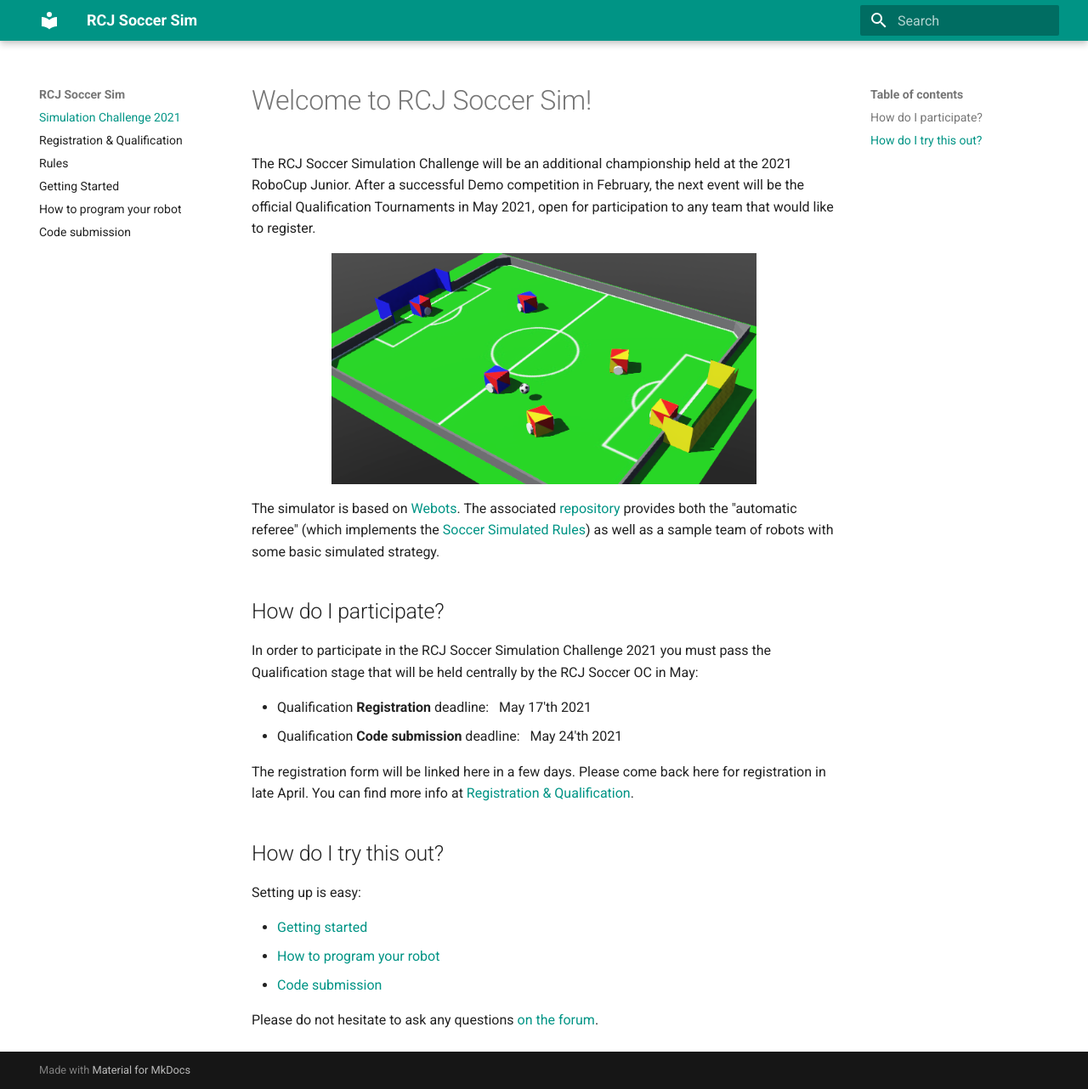
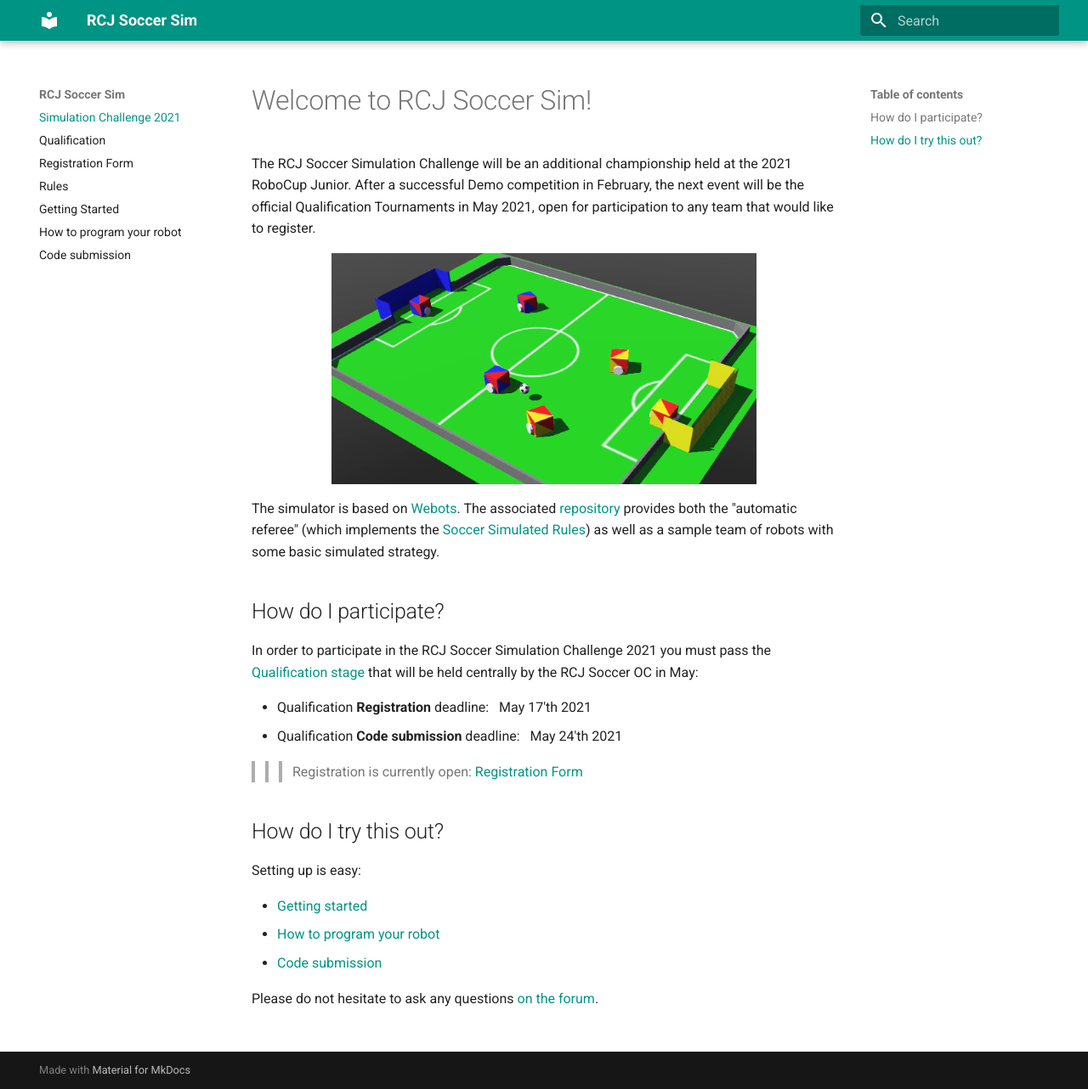
Before and after one commit to robocup-junior/rcj-soccersim, an MkDocs documentation site: the page built from docs/docs/index.md, in a window 1280 px wide and 1282 px high. Shown: the whole window at 85% size. Built offline with MkDocs 1.6.1 and Material for MkDocs 9.7.7, drawn with Linux system fonts in a browser that asks for light colours.

Commit message:
add link to registration form

```diff
--- a/docs/docs/index.md
+++ b/docs/docs/index.md
@@ -17,15 +17,13 @@ as well as a sample team of robots with some basic simulated strategy.
 
 ## How do I participate?
 
-In order to participate in the RCJ Soccer Simulation Challenge 2021 you must pass the Qualification
-stage that will be held centrally by the RCJ Soccer OC in May:
+In order to participate in the RCJ Soccer Simulation Challenge 2021 you must pass the
+[Qualification stage](qualification.md) that will be held centrally by the RCJ Soccer OC in May:
 
 - Qualification **Registration** deadline: &nbsp; May 17'th 2021
 - Qualification **Code submission** deadline: &nbsp; May 24'th 2021
 
-The registration form will be linked here in a few days.
-Please come back here for registration in late April.
-You can find more info at [Registration & Qualification](qualification.md).
+>>> Registration is currently open: [Registration Form](registration.md)
 
 
 ## How do I try this out?
--- a/docs/mkdocs.yml
+++ b/docs/mkdocs.yml
@@ -9,7 +9,8 @@ markdown_extensions:
 
 nav:
   - Simulation Challenge 2021: index.md
-  - Registration & Qualification: qualification.md
+  - Qualification: qualification.md
+  - Registration Form: registration.md
   - Rules: rules.md
   - Getting Started: getting_started.md
   - How to program your robot: how_to_robot.md
```
Also changed, not shown: docs/docs/qualification.md (+3 -3 lines), docs/docs/registration.md (added, +24 -0 lines).
